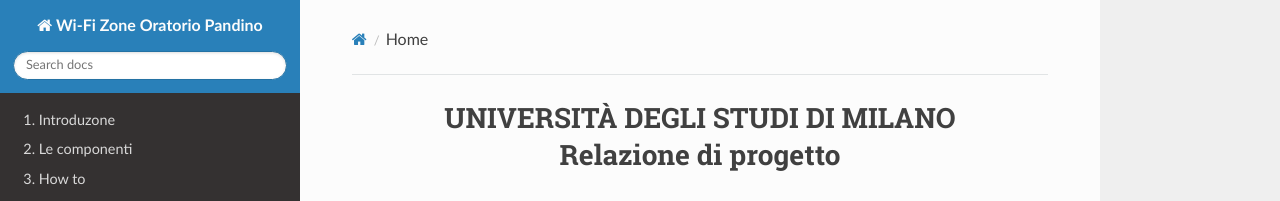
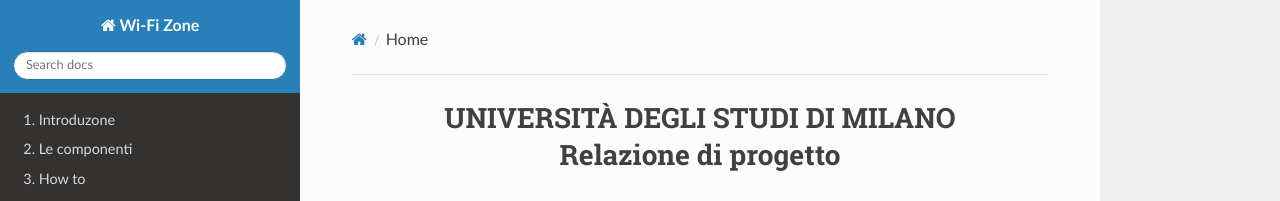
Before and after one commit to TeoFed/WiFiZoneSL, an MkDocs documentation site: the page built from docs/index.md, in a window 1280 px wide. Shown: the top 201 px of the page. Built offline with MkDocs 1.6.1, drawn with Linux system fonts in a browser that asks for light colours; nearby versions of some CDN libraries.

Commit message:
Cambiato nome

```diff
--- a/mkdocs.yml
+++ b/mkdocs.yml
@@ -1,4 +1,4 @@
-site_name: Wi-Fi Zone Oratorio Pandino
+site_name: Wi-Fi Zone
 plugins:
     - search
 theme:
```
